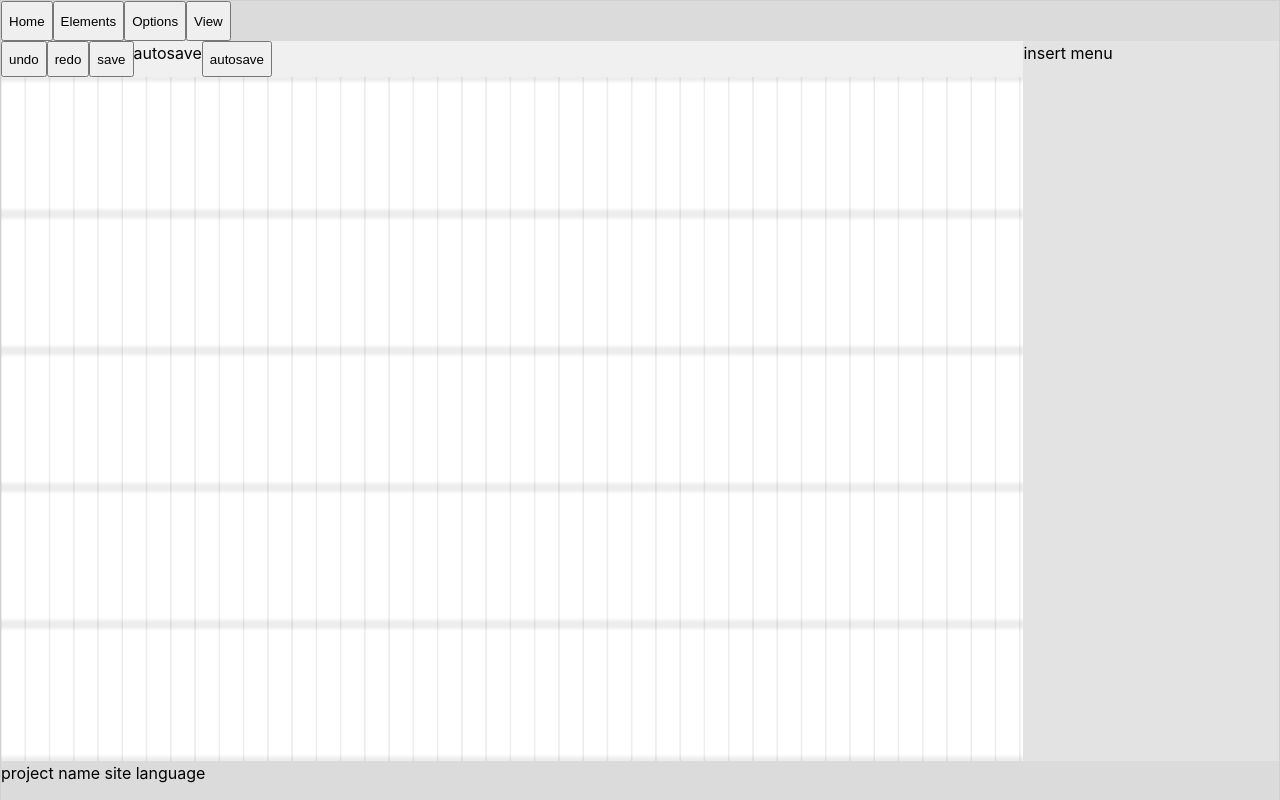
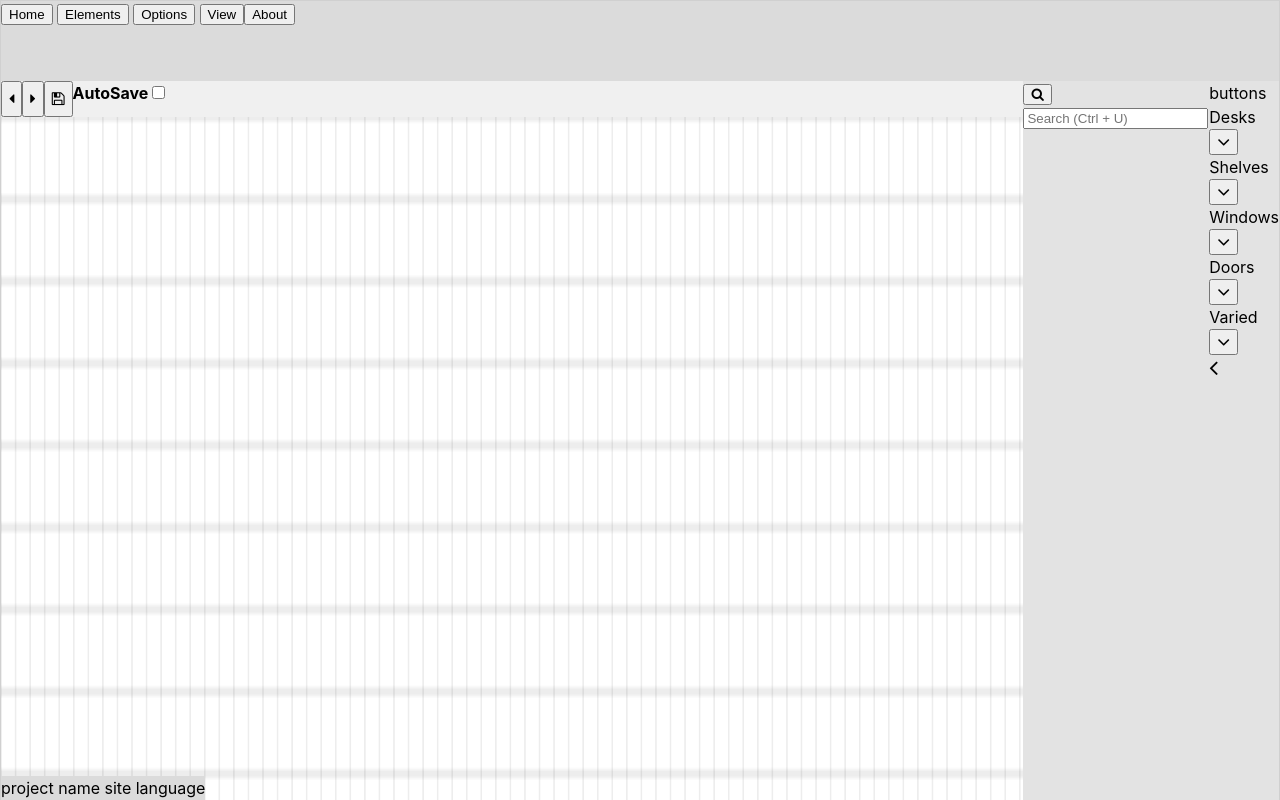
Before and after one commit to PETROMYZONMONSTER/PLANORAWIP, a website built with Vite: page index.html in a window 1280 px wide. Built offline with nearby package versions, Linux system fonts and the light colour scheme.

Commit message:
Update index.html

```diff
--- a/index.html
+++ b/index.html
@@ -4,47 +4,104 @@
   <meta charset="UTF-8" />
   <meta name="viewport" content="width=device-width, initial-scale=1.0" />
   <link rel="stylesheet" href="./public/style.css" />
+  <link rel="stylesheet" href="https://cdnjs.cloudflare.com/ajax/libs/font-awesome/4.7.0/css/font-awesome.min.css">
   <title>Planora</title>
 </head>
 <body>
 
 <div class="main-division">
   <div class="header">
-    <button>Home</button>
-    <button>Elements</button>
-    <button>Options</button>
-    <button>View</button>
+    <div class="left-division">
+    <button class="menu">Home</button>
+    <button class="menu">Elements</button>
+    <button class="menu">Options</button>
+    <button class="menu">View</button>
+    </div>
+    <div class="right-division">
+      <button class="menu">About</button>
+    </div>
   </div>
   <div class="general-container">
     <div class="controls">
       <div class="actions-container">
         <div class="header-actions">
-          <button>undo</button>
-          <button>redo</button>
-          <button onclick="saveWalls()" >save</button>
-          autosave <button>autosave</button>
+          <button class="context">
+            <i style='font-size:15px' class="fa">&#xf0d9;</i>
+          </button>
+          <button class="context">
+            <i style='font-size:15px' class="fa">&#xf0da;</i>
+          </button>
+          <button class="context" onclick="saveWalls()" >
+            <i style="font-size:15px" class="fa">&#xf0c7;</i>
+          </button>
+          <b>AutoSave</b> <label class="switch">
+          <input type="checkbox">
+          <span class="slider round"></span>
+        </label>
         </div>
         <div class="grid">
           <canvas id="mapCanvas"></canvas>
         </div>
       </div>
       <div class="context-menu">
-        insert menu
+        <div class="search-container">
+          <label>
+            <button type="submit" class="search-icon"><i class="fa fa-search"></i></button>
+            <input type="text" placeholder="Search (Ctrl + U)" id="search">
+          </label>
+        </div>
+        <div class="context-inner">
+          <div class="context-item">
+            buttons
+          </div>
+            <div class="context-item-container">
+              Desks
+              <div class="item-right">
+                <button style='font-size:20px' class='fa'>&#xf107;</button>
+              </div>
+            </div>
+            <div class="context-item-container">
+              Shelves
+              <div class="item-right">
+                <button style='font-size:20px' class='fa'>&#xf107;</button>
+              </div>
+            </div>
+            <div class="context-item-container">
+              Windows
+              <div class="item-right">
+                <button style='font-size:20px' class='fa' id="expend">&#xf107;</button>
+              </div>
+            </div>
+            <div class="context-item-container">
+              Doors
+              <div class="item-right">
+                <button style='font-size:20px' class='fa'>&#xf107;</button>
+              </div>
+            </div>
+            <div class="context-item-container">
+              Varied
+              <div class="item-right">
+                <button style='font-size:20px' class='fa'>&#xf107;</button>
+              </div>
+            </div>
+          <i style='font-size:24px' class="fa">&#xf104;</i>
+        </div>
       </div>
     </div>
   </div>
-  <div class="header">
+  <div class="footer">
     project name
     site language
   </div>
 </div>
 
 <script>
+
   const canvas = document.getElementById('mapCanvas');
   const ctx = canvas.getContext('2d');
 
-  cellsize = 30
-  scale = 1;
+  cellsize = 9;
+  scale = 2;
   offsetx = 0;
   offsety = 0;
 
@@ -217,7 +274,7 @@
       }
       ctx.stroke();
       ctx.strokeStyle = '#000000';
-      ctx.lineWidth = 5;
+      ctx.lineWidth = 8;
       walls.forEach(wall => {
         ctx.beginPath();
         ctx.moveTo(toScreenX(wall.from.x), toScreenY(wall.from.y));
@@ -227,7 +284,7 @@
 
       if (isDrawing && startPoint && currentPoint) {
         ctx.strokeStyle = '#0000007B';
-        ctx.lineWidth = 2;
+        ctx.lineWidth = 4;
         ctx.beginPath();
         ctx.moveTo(toScreenX(startPoint.x), toScreenY(startPoint.y));
         ctx.lineTo(toScreenX(currentPoint.x), toScreenY(currentPoint.y));
```
